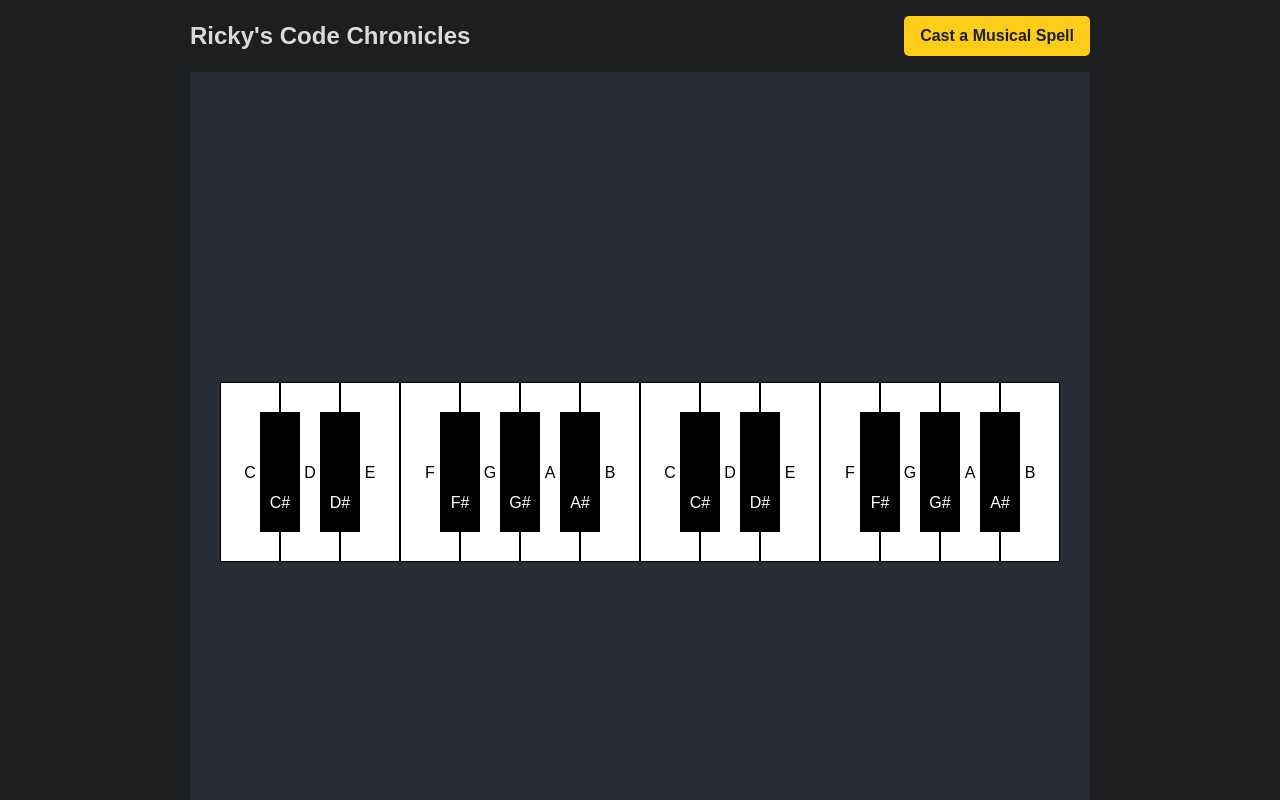
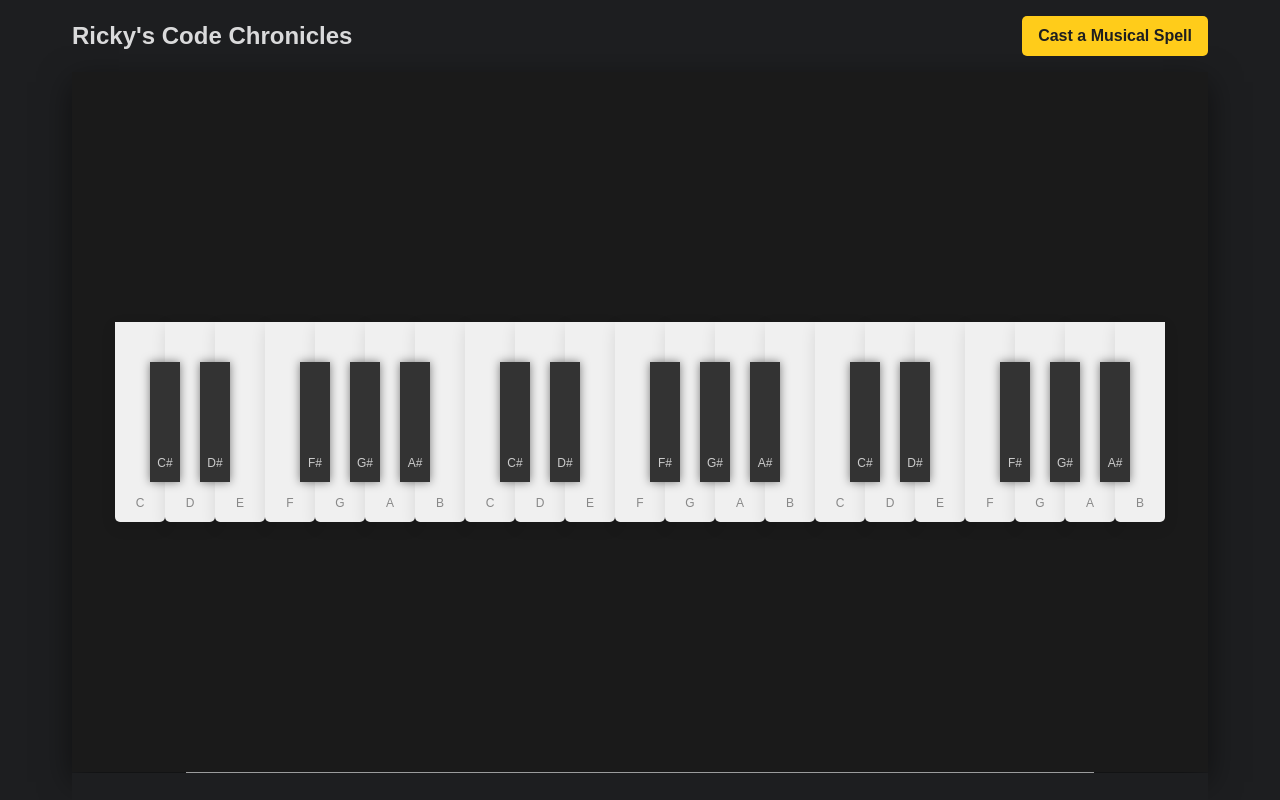
Before and after one commit to henriquesuper/rickyalves, a Next.js app: page /piano in a window 1280 px wide. Shown: the top 800 px of the page. Built offline with nearby package versions, Linux system fonts and the light colour scheme; no server answers.

Commit message:
fixed piano screen

```diff
--- a/package.json
+++ b/package.json
@@ -15,7 +15,7 @@
     "@emotion/styled": "^11.11.0",
     "@mui/icons-material": "^5.11.16",
     "@mui/material": "^5.13.3",
-    "next": "^14.2.3",
+    "next": "^14.2.14",
     "react": "^18.3.1",
     "react-dom": "^18.3.1",
     "sharp": "^0.32.1",
@@ -24,7 +24,7 @@
   "devDependencies": {
     "autoprefixer": "^10.4.14",
     "eslint": "8.45.0",
-    "eslint-config-next": "^14.2.3",
+    "eslint-config-next": "^14.2.14",
     "postcss": "^8.4.27",
     "tailwindcss": "^3.3.3"
   }
--- a/pages/404.js
+++ b/pages/404.js
@@ -3,16 +3,16 @@ import Link from 'next/link'
 
 export default function Custom404() {
   return (
-    <main class="grid min-h-full place-items-center bg-white px-6 py-24 sm:py-32 lg:px-8">
-  <div class="text-center">
-    <p class="text-base font-semibold text-indigo-600">404</p>
-    <h1 class="mt-4 text-3xl font-bold tracking-tight text-gray-900 sm:text-5xl">Page not found</h1>
-    <p class="mt-6 text-base leading-7 text-gray-600">Sorry, we couldn’t find the page you’re looking for.</p>
-    <div class="mt-10 flex items-center justify-center gap-x-6">
-      <a href="#" class="rounded-md bg-indigo-600 px-3.5 py-2.5 text-sm font-semibold text-white shadow-sm hover:bg-indigo-500 focus-visible:outline focus-visible:outline-2 focus-visible:outline-offset-2 focus-visible:outline-indigo-600">Go back home</a>
-      <a href="#" class="text-sm font-semibold text-gray-900">Contact support <span aria-hidden="true">&rarr;</span></a>
-    </div>
-  </div>
-</main>
+    <main className="grid min-h-full place-items-center bg-white px-6 py-24 sm:py-32 lg:px-8">
+      <div className="text-center">
+        <p className="text-base font-semibold text-indigo-600">404</p>
+        <h1 className="mt-4 text-3xl font-bold tracking-tight text-gray-900 sm:text-5xl">Page not found</h1>
+        <p className="mt-6 text-base leading-7 text-gray-600">Sorry, we couldn’t find the page you’re looking for.</p>
+        <div className="mt-10 flex items-center justify-center gap-x-6">
+          <a href="#" className="rounded-md bg-indigo-600 px-3.5 py-2.5 text-sm font-semibold text-white shadow-sm hover:bg-indigo-500 focus-visible:outline focus-visible:outline-2 focus-visible:outline-offset-2 focus-visible:outline-indigo-600">Go back home</a>
+          <a href="#" className="text-sm font-semibold text-gray-900">Contact support <span aria-hidden="true">&rarr;</span></a>
+        </div>
+      </div>
+    </main>
   );
 }
--- a/pages/piano.jsx
+++ b/pages/piano.jsx
@@ -16,14 +16,60 @@ const notes = [
   { note: "B", frequency: 493.88 }
 ];
 
-const keyWidth = 60;
+const keyWidth = 40;
 
 const Piano = () => {
   const [windowWidth, setWindowWidth] = useState(null);
   const [activeNote, setActiveNote] = useState(null);
+  const [sampler, setSampler] = useState(null);
 
   useEffect(() => {
     setWindowWidth(window.innerWidth);
+
+    // Initialize the Sampler with piano samples
+    const newSampler = new Tone.Sampler({
+      urls: {
+        A0: "A0.mp3",
+        C1: "C1.mp3",
+        "D#1": "Ds1.mp3",
+        "F#1": "Fs1.mp3",
+        A1: "A1.mp3",
+        C2: "C2.mp3",
+        "D#2": "Ds2.mp3",
+        "F#2": "Fs2.mp3",
+        A2: "A2.mp3",
+        C3: "C3.mp3",
+        "D#3": "Ds3.mp3",
+        "F#3": "Fs3.mp3",
+        A3: "A3.mp3",
+        C4: "C4.mp3",
+        "D#4": "Ds4.mp3",
+        "F#4": "Fs4.mp3",
+        A4: "A4.mp3",
+        C5: "C5.mp3",
+        "D#5": "Ds5.mp3",
+        "F#5": "Fs5.mp3",
+        A5: "A5.mp3",
+        C6: "C6.mp3",
+        "D#6": "Ds6.mp3",
+        "F#6": "Fs6.mp3",
+        A6: "A6.mp3",
+        C7: "C7.mp3",
+        "D#7": "Ds7.mp3",
+        "F#7": "Fs7.mp3",
+        A7: "A7.mp3",
+      },
+      release: 1,
+      baseUrl: "https://tonejs.github.io/audio/salamander/",
+    }).toDestination();
+
+    setSampler(newSampler);
+
+    return () => {
+      if (newSampler) {
+        newSampler.dispose();
+      }
+    };
   }, []);
 
   const handleResize = () => {
@@ -37,9 +83,10 @@ const Piano = () => {
     };
   }, []);
 
-  const playNote = (frequency) => {
-    const synth = new Tone.Synth().toDestination();
-    synth.triggerAttackRelease(frequency, "8n");
+  const playNote = (note) => {
+    if (sampler && sampler.loaded) {
+      sampler.triggerAttackRelease(note, "8n");
+    }
   };
 
   const numberOfKeys = windowWidth ? Math.floor(windowWidth / keyWidth) : 12;
@@ -50,21 +97,20 @@ const Piano = () => {
       {octaves.map((item, idx) => {
         const isBlack = item.note.includes("#");
         const isActive = activeNote === `${item.note}${idx}`;
-        const frequency = item.frequency * (Math.floor(idx / 12) + 1);
+        const octave = Math.floor(idx / 12) + 4; // Start from the 4th octave
+        const noteWithOctave = `${item.note}${octave}`;
 
         return (
           <div
             key={idx}
             onPointerDown={() => {
-              playNote(frequency);
+              playNote(noteWithOctave);
               setActiveNote(`${item.note}${idx}`);
             }}
             onPointerUp={() => setActiveNote(null)}
             className={`key ${isBlack ? 'black' : 'white'} ${isActive ? 'active' : ''}`}
-          >
-            {item.note}
-          </div>
-
+            data-note={item.note}
+          />
         );
       })}
     </div>
--- a/pages/uniqueform.jsx
+++ /dev/null
@@ -1,13 +0,0 @@
-function UniqueForm() {
-    return (
-      <div
-        dangerouslySetInnerHTML={{
-          __html: `
-          <iframe src="https://docs.google.com/forms/d/e/1FAIpQLSekJyW_pRQ6qchk_kKdg28LY6exvvlPrIaPDPDcaQ7yhRHxNQ/viewform?embedded=true" width="640" height="2579" frameborder="0" marginheight="0" marginwidth="0">Loading…</iframe>
-          `,
-        }}
-      />
-    );
-  }
-
-  export default UniqueForm;
--- a/styles/globals.css
+++ b/styles/globals.css
@@ -15,14 +15,14 @@ body {
   line-height: 1.5;
   background-color: #1d1e20;
   color: #dadadb;
-  width: 900px;
+  width: 100%;
+  max-width: 1200px;
   margin: 0 auto;
-  padding: 0 0;
+  padding: 0 2rem;
 }
 
-@media screen and (max-width: 768px) {
+@media screen and (max-width: 1200px) {
   body {
-    width: 100%;
     padding: 0 2rem;
   }
 }
@@ -407,41 +407,63 @@ hr {
   display: flex;
   align-items: center;
   justify-content: center;
-  height: 100vh;
-  background-color: #282c34;
+  min-height: calc(100vh - 100px);
+  background-color: #1a1a1a;
+  padding: 40px 0;
+  overflow-x: auto;
+  box-shadow: 0 10px 30px rgba(0, 0, 0, 0.5);
 }
 
 .key {
-  border: 1px solid #000;
-  height: 180px;
-  line-height: 180px;
-  text-align: center;
+  border: none;
+  height: 200px;
+  display: flex;
+  align-items: flex-end;
+  justify-content: center;
+  padding-bottom: 10px;
   cursor: pointer;
   user-select: none;
-  color: #000;
-  background-color: #fff;
+  transition: all 0.1s ease;
+  position: relative;
 }
 
 .key.black {
-  background-color: #000;
-  color: #fff;
-  width: 40px;
+  background-color: #333;
+  width: 30px;
   height: 120px;
-  margin: 0 -20px;
+  margin: 0 -15px;
   z-index: 1;
+  box-shadow: 0 0 10px rgba(0, 0, 0, 0.5);
 }
 
 .key.white {
-  width: 60px;
+  background-color: #f0f0f0;
+  width: 50px;
+  border-radius: 0 0 5px 5px;
+  box-shadow: 0 5px 15px rgba(0, 0, 0, 0.1);
 }
 
-.key.pressed {
-  background-color: #888;
-}
+.key.pressed,
 .key.active.white {
-  filter: brightness(0.8);
+  background-color: #e0e0e0;
+  transform: translateY(2px);
 }
 
 .key.active.black {
-  filter: brightness(0.8);
+  background-color: #555;
+  transform: translateY(2px);
 }
+
+.key::after {
+  content: attr(data-note);
+  position: absolute;
+  bottom: 10px;
+  left: 50%;
+  transform: translateX(-50%);
+  font-size: 12px;
+  color: #888;
+}
+
+.key.black::after {
+  color: #ccc;
+}
```
Also changed, not shown: 1 other file (tests, documents, lock files or other folders).
